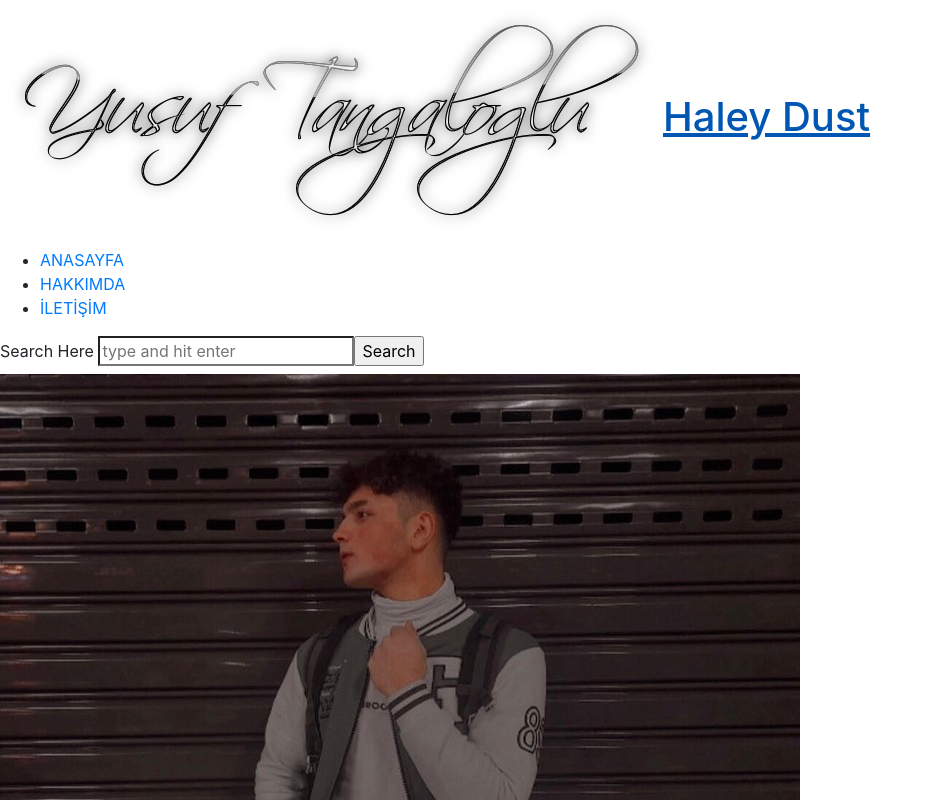
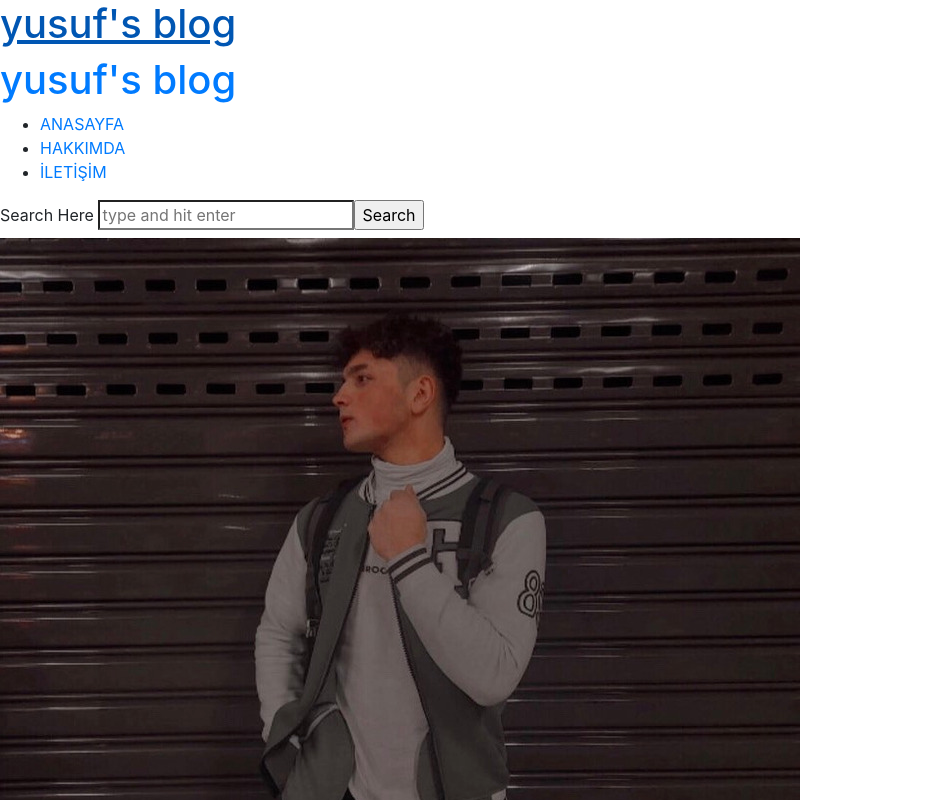
Before and after one commit to yusuftangal/yusuf-blog, a Nuxt app: page / in a window 1280 px wide. Shown: the top 800 px of the page, without its empty margins (0-934 px from the left). Built offline with nearby package versions, Linux system fonts and the light colour scheme.

Commit message:
Update 2.3

```diff
--- a/components/Footer.vue
+++ b/components/Footer.vue
@@ -13,17 +13,17 @@
 
 
                     <!-- site-title : text-logo -->
-                    <!--<h1 class="site-title">
+                    <h1 class="site-title">
                         <a href="../index.html" rel="home">
-                            Jeff Winger
+                            yusuf's blog
                         </a>
-                    </h1>-->
+                    </h1>
                     <!-- site-title -->
 
                     <!-- site-title : image-logo -->
                     <h1 class="site-title">
                         <a href="index.html" rel="home">
-                            <img src="images/site/logo.png" alt="logo">
+                            <!--<img src="images/site/logo.png" alt="logo">-->
                         </a>
                     </h1>
                     <!-- site-title -->
--- a/components/Navbar.vue
+++ b/components/Navbar.vue
@@ -16,20 +16,20 @@
 
 
                      <!-- site-title : image-logo -->
-                     <h1 class="site-title">
+                     <!----><h1 class="site-title">
                          <nuxt-link to="/" rel="home">
-                             <img src="images/site/logo.png" alt="logo">
-                             <span class="screen-reader-text">Haley Dust</span>
+                             <!--<img src="images/site/logo.png" alt="logo">-->
+                             <span class="screen-reader-text">yusuf's blog</span>
                          </nuxt-link>
                      </h1>
                      <!-- site-title -->
 
                      <!-- site-title : text-logo -->
-                     <!--<h1 class="site-title">
+                     <h1 class="site-title">
                          <a href="../index.html" rel="home">
-                             Haley Dust
+                            yusuf's blog
                          </a>
-                     </h1>-->
+                     </h1>
                      <!-- site-title -->
 
 
```
